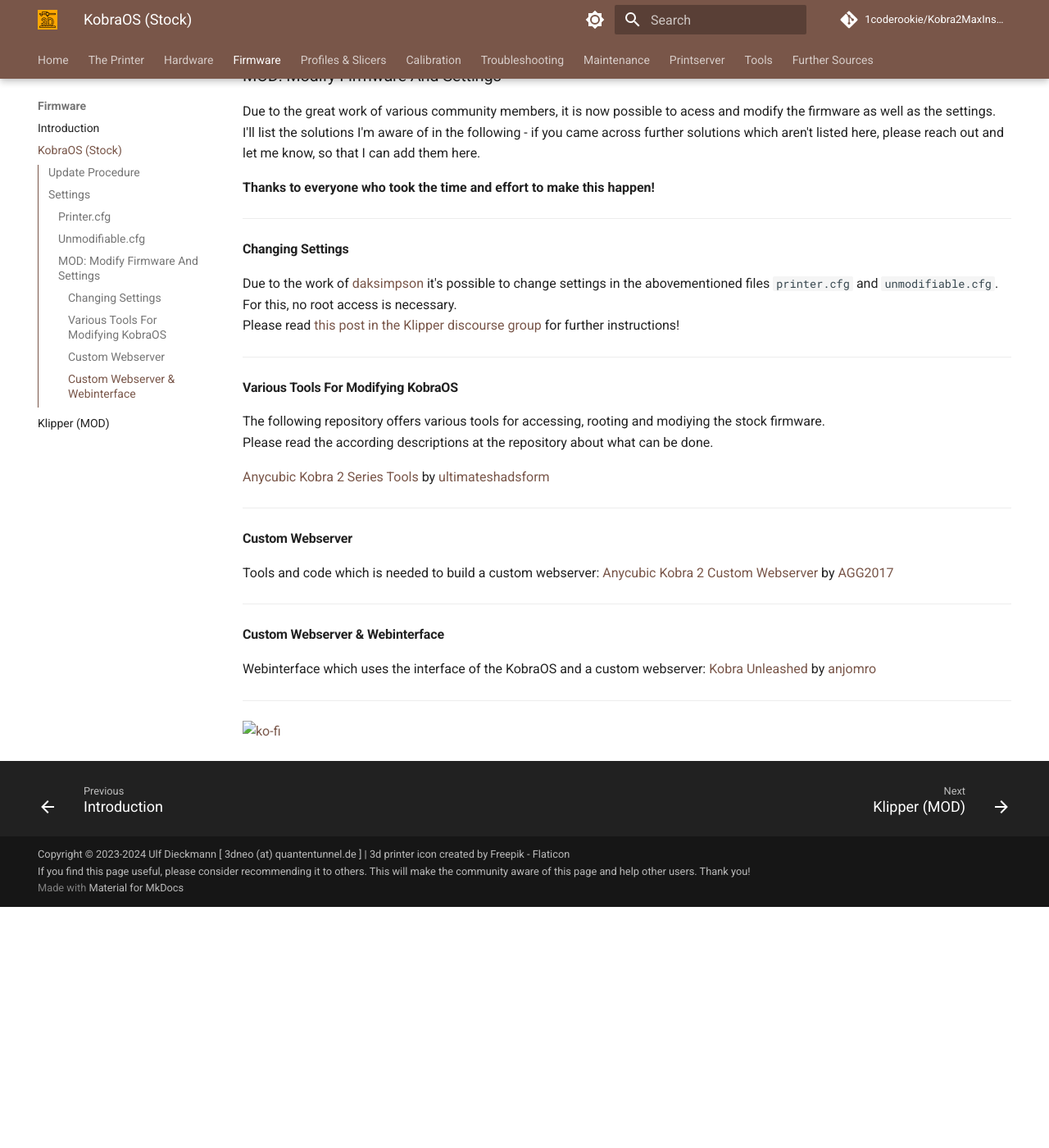
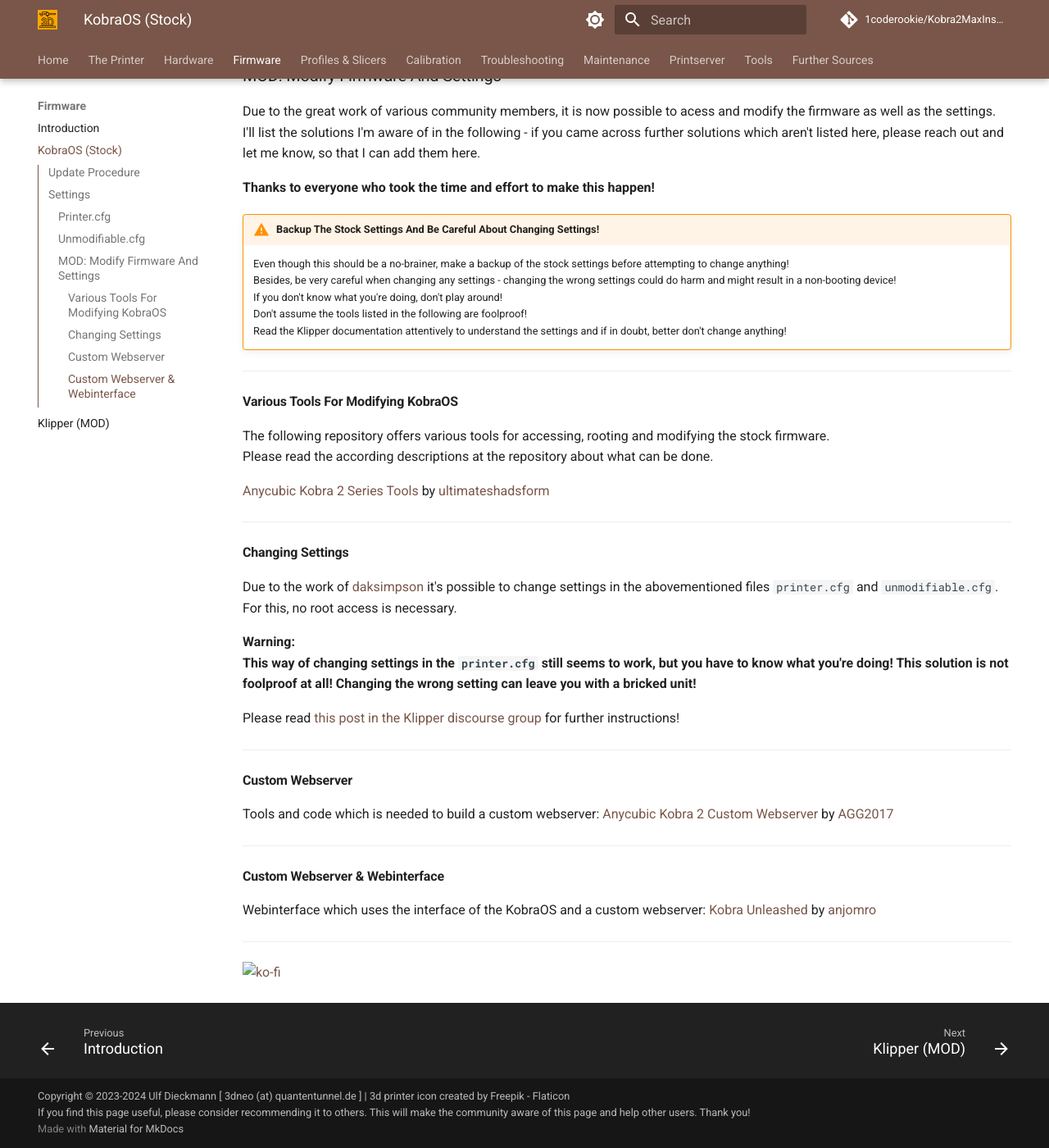
Before and after one commit to 1coderookie/Kobra2MaxInsights, an MkDocs documentation site: the page built from docs/firmware/fw_kobraOS.md, in a window 1280 px wide and 1400 px high, scrolled down 7501 px. Shown: the whole window at 82% size. Built offline with MkDocs 1.6.1 and Material for MkDocs 9.7.7, drawn with Linux system fonts in a browser that asks for light colours; comment, search, counter and statistics services are not loaded; before the commit the page ends 8607 px from its top, so only the background shows below that.

Commit message:
Update fw_kobraOS.md

```diff
--- a/docs/firmware/fw_kobraOS.md
+++ b/docs/firmware/fw_kobraOS.md
@@ -995,20 +995,32 @@
 
 **Thanks to everyone who took the time and effort to make this happen!**
 
+!!! warning "Backup The Stock Settings And Be Careful About Changing Settings!"
+
+    Even though this should be a no-brainer, make a backup of the stock settings before attempting to change anything!
+    Besides, be very careful when changing any settings - changing the wrong settings could do harm and might result in a non-booting device!
+    If you don't know what you're doing, don't play around!
+    Don't assume the tools listed in the following are foolproof!
+    Read the Klipper documentation attentively to understand the settings and if in doubt, better don't change anything!
+
+---
+
+#### Various Tools For Modifying KobraOS
+The following repository offers various tools for accessing, rooting and modifying the stock firmware.
+Please read the according descriptions at the repository about what can be done.
+
+[Anycubic Kobra 2 Series Tools](https://github.com/ultimateshadsform/Anycubic-Kobra-2-Series-Tools) by [ultimateshadsform](https://github.com/ultimateshadsform)
+
 ---
 
 #### Changing Settings
 Due to the work of [daksimpson](https://klipper.discourse.group/u/daksimpson) it's possible to change settings in the abovementioned files `printer.cfg` and `unmodifiable.cfg`.
 For this, no root access is necessary.
+
+**Warning:**
+**This way of changing settings in the `printer.cfg` still seems to work, but you have to know what you're doing! This solution is not foolproof at all! Changing the wrong setting can leave you with a bricked unit!**
+
 Please read [this post in the Klipper discourse group](https://klipper.discourse.group/t/printer-cfg-for-anycubic-kobra-2-plus-pro-max/11658/107) for further instructions!
-
----
-
-#### Various Tools For Modifying KobraOS
-The following repository offers various tools for accessing, rooting and modiying the stock firmware.
-Please read the according descriptions at the repository about what can be done.
-
-[Anycubic Kobra 2 Series Tools](https://github.com/ultimateshadsform/Anycubic-Kobra-2-Series-Tools) by [ultimateshadsform](https://github.com/ultimateshadsform)
 
 ---
 
```
